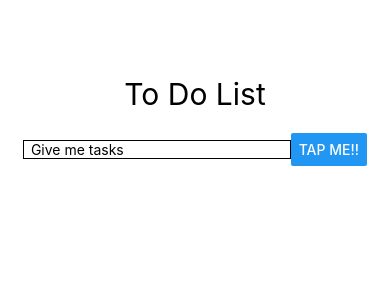
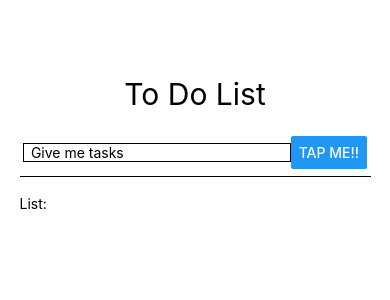
Before and after one commit to Chiaope/my-first-react-native-app, a React Native app: screen / in a window 390 px wide. Shown: the top 300 px of the page. Built offline with nearby package versions, Linux system fonts and the light colour scheme.

Commit message:
properly arranged the layout of the page

```diff
--- a/App.js
+++ b/App.js
@@ -10,16 +10,21 @@ export default function App() {
         < TextInput style={styles.inputStyle} placeholder='Give me tasks'/>
         <Button title='Tap me!!' />
       </View>
+      <View style={styles.listContainer}>
+        <Text>List:</Text>
+      </View>
     </View>
   );
 }
 
 const styles = StyleSheet.create({
   appContainer: {
+    flex: 1,
     marginVertical: '15%',
     margin: '5%'
   },
   titleContainter: {
+    // flex: 1,
     alignItems: 'center',
     padding: '5%'
   },
@@ -27,16 +32,21 @@ const styles = StyleSheet.create({
     fontSize: 30
   },
   taskContainer: {
-    // borderWidth: 1,
+    flex: 1,
     flexDirection: 'row',
     alignItems: 'center',
     justifyContent: 'space-between',
-    padding: '1%'
+    padding: '1%',
+    borderBottomWidth: 1,
+    marginBottom: '5%'
   },
   inputStyle: {
     borderWidth: 1,
     width: '80%',
     paddingHorizontal: '2%'
+  },
+  listContainer: {
+    flex: 15
   },
   container: {
     flex: 1,
```
